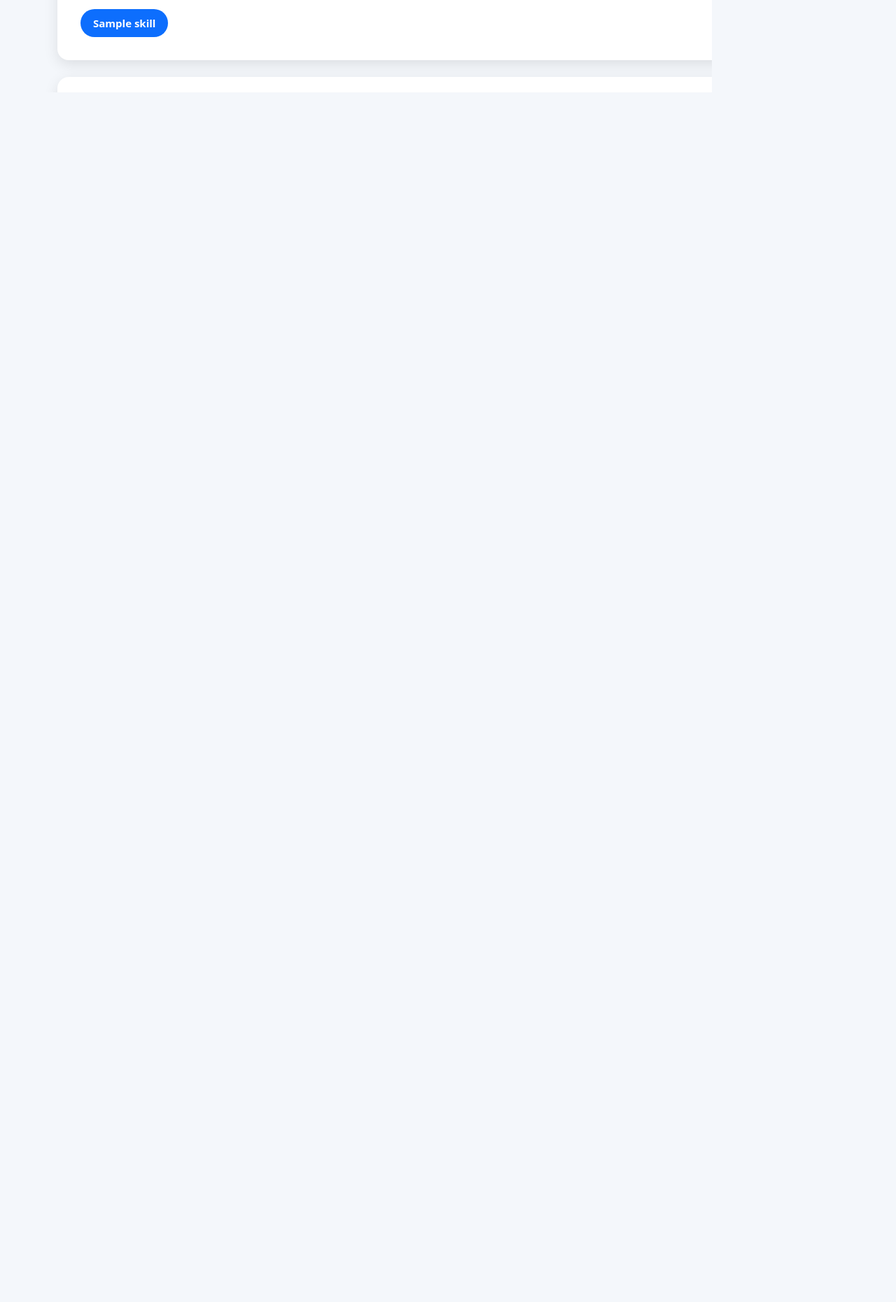
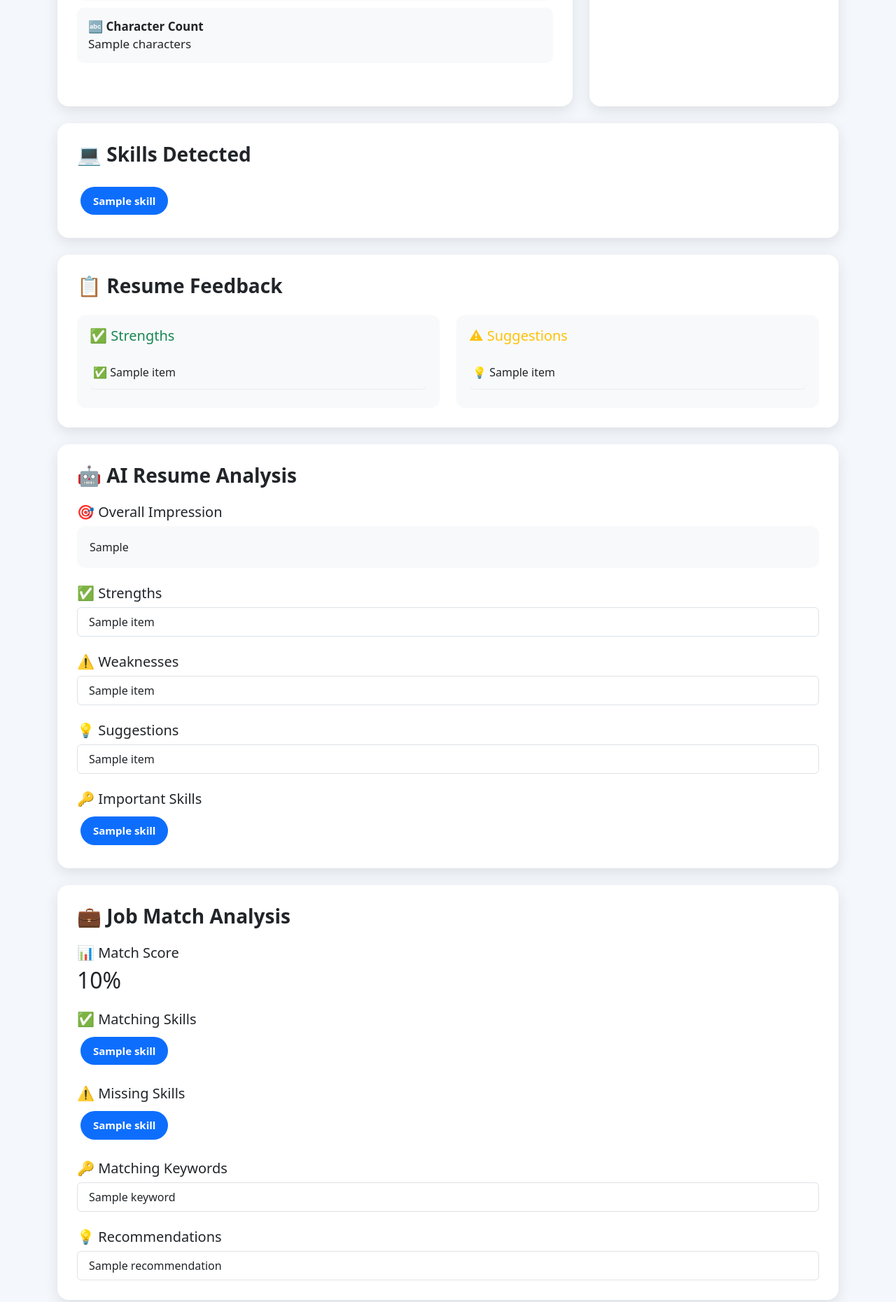
Before and after one commit to Adhyan777/AI-Resume-Analyzer, a Flask app: template templates/upload.html in a window 1280 px wide. Shown: the part 1139-3000 px from the top of the page at 70% size. Before the commit the page ends 1231 px from the top, so only its background shows below. Run offline with Flask 3, Linux system fonts and the light colour scheme; the template is opened without the code that fills it: most values are stand-ins (such as "Sample title", 1, 10 or a date in 2020).

Commit message:
Add AI job description matching

````diff
--- a/app/ai_analyzer.py
+++ b/app/ai_analyzer.py
@@ -76,3 +76,65 @@ Rules:
             "suggestions": [],
             "important_skills": []
         }
+
+def analyze_job_match(resume_text, job_description):
+
+    prompt = f"""
+You are an AI job matching assistant.
+
+Compare the resume with the job description below.
+
+RESUME:
+{resume_text}
+
+JOB DESCRIPTION:
+{job_description}
+
+Return ONLY valid JSON.
+Do not use markdown.
+Do not use ```.
+
+Use exactly this structure:
+
+{{
+    "match_score": 0,
+    "matching_skills": [],
+    "missing_skills": [],
+    "matching_keywords": [],
+    "recommendations": []
+}}
+
+Rules:
+- match_score must be an integer from 0 to 100.
+- Only identify skills and keywords that are actually present.
+- Do not invent information about the candidate.
+- Keep recommendations concise.
+- Base the score on how well the resume matches the job requirements.
+"""
+
+    response = ollama.chat(
+        model=MODEL,
+        messages=[
+            {
+                "role": "user",
+                "content": prompt
+            }
+        ]
+    )
+
+    content = response["message"]["content"]
+
+    try:
+        return json.loads(content)
+
+    except json.JSONDecodeError:
+
+        return {
+            "match_score": 0,
+            "matching_skills": [],
+            "missing_skills": [],
+            "matching_keywords": [],
+            "recommendations": [
+                "AI response could not be parsed."
+            ]
+        }
--- a/main.py
+++ b/main.py
@@ -12,7 +12,7 @@ from app.parser import (
 )
 from app.skills import detect_skills
 from app.ats import calculate_ats_score
-from app.ai_analyzer import analyze_resume
+from app.ai_analyzer import analyze_resume, analyze_job_match
 
 app = Flask(__name__)
 
@@ -46,8 +46,12 @@ def upload():
     extracted_text = ""
     resume_summary = None
     ats_result = None
+    ai_analysis = None
+    job_match = None
 
     if request.method == "POST":
+
+        job_description = request.form.get("job_description", "")
 
         if "resume" not in request.files:
 
@@ -87,6 +91,15 @@ def upload():
             extracted_text = extract_text(filepath)
             ai_analysis = analyze_resume(extracted_text)
 
+            job_match = None
+
+
+        if job_description.strip():
+
+            job_match = analyze_job_match(
+            extracted_text,
+            job_description
+     )
 
             resume_summary = {
                 "name": extract_name(extracted_text),
@@ -119,7 +132,8 @@ def upload():
     extracted_text=extracted_text,
     resume_summary=resume_summary,
     ats_result=ats_result,
-    ai_analysis=ai_analysis
+    ai_analysis=ai_analysis,
+    job_match=job_match
 )
 
 @app.route("/about")
--- a/templates/upload.html
+++ b/templates/upload.html
@@ -32,6 +32,20 @@
                     required>
 
             </div>
+
+            <div class="mb-3">
+
+    <label class="form-label">
+        💼 Job Description
+    </label>
+
+    <textarea
+        name="job_description"
+        class="form-control"
+        rows="8"
+        placeholder="Paste the job description here..."></textarea>
+
+</div>
 
             <div class="d-grid">
 
@@ -389,6 +403,74 @@
 
 {% endif %}
 
+{% if job_match %}
+
+<div class="card mb-4">
+
+    <div class="card-body">
+
+        <h3 class="card-title mb-4">
+            💼 Job Match Analysis
+        </h3>
+
+        <div class="mb-4">
+            <h5>📊 Match Score</h5>
+
+            <h2>
+                {{ job_match.match_score }}%
+            </h2>
+        </div>
+
+        <div class="mb-4">
+            <h5>✅ Matching Skills</h5>
+
+            {% for skill in job_match.matching_skills %}
+                <span class="skill-badge">
+                    {{ skill }}
+                </span>
+            {% endfor %}
+        </div>
+
+        <div class="mb-4">
+            <h5>⚠️ Missing Skills</h5>
+
+            {% for skill in job_match.missing_skills %}
+                <span class="skill-badge">
+                    {{ skill }}
+                </span>
+            {% endfor %}
+        </div>
+
+        <div class="mb-4">
+            <h5>🔑 Matching Keywords</h5>
+
+            <ul class="list-group">
+                {% for keyword in job_match.matching_keywords %}
+                    <li class="list-group-item">
+                        {{ keyword }}
+                    </li>
+                {% endfor %}
+            </ul>
+        </div>
+
+        <div>
+            <h5>💡 Recommendations</h5>
+
+            <ul class="list-group">
+                {% for recommendation in job_match.recommendations %}
+                    <li class="list-group-item">
+                        {{ recommendation }}
+                    </li>
+                {% endfor %}
+            </ul>
+        </div>
+
+    </div>
+
+</div>
+
+{% endif %}
+
     <!-- Extracted Text -->
 
 <hr>
````
